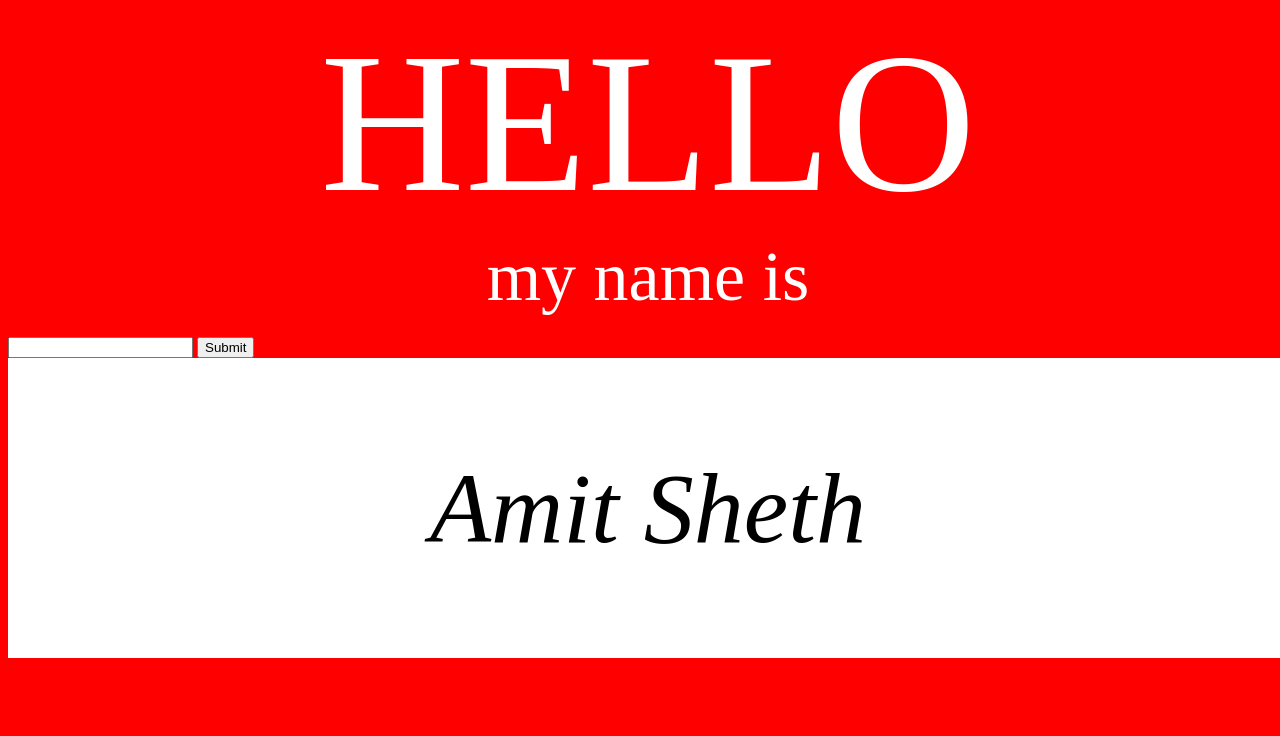
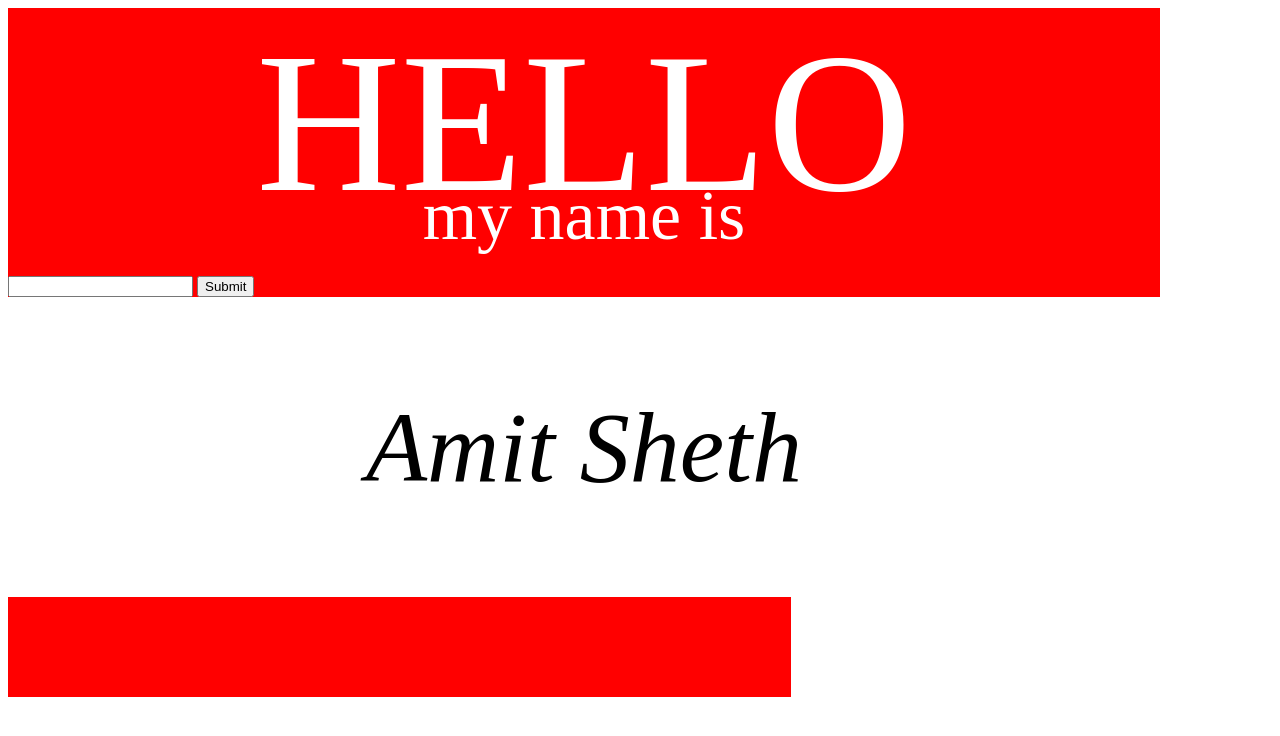
Before and after one commit to AmitSheth9/lab-02a-name-tag, a plain HTML site: page index.html in a window 1280 px wide. Drawn offline with Linux system fonts and the light colour scheme.

Commit message:
modified container

```diff
--- a/index.html
+++ b/index.html
@@ -24,9 +24,9 @@
          Amit Sheth
         </p>
 
-    <span class ="last">
+        <div class ="last">
 
-    </span>
+        </div>
 
     </div>
 </div>
--- a/style.css
+++ b/style.css
@@ -7,6 +7,11 @@ html, body {
     height: 100%;
     width: 100%;
 
+
+}
+.container {
+    height: 70%;
+    width: 90%;
     background-color: red;
     border-color: white;
     border: 1px;
@@ -51,3 +56,9 @@ html, body {
 
 
 }
+
+.last {
+    height: 100px;
+    width: 783px;
+    background-color: red;
+}
```
Lines whose indentation alone changed are shown as unchanged.
